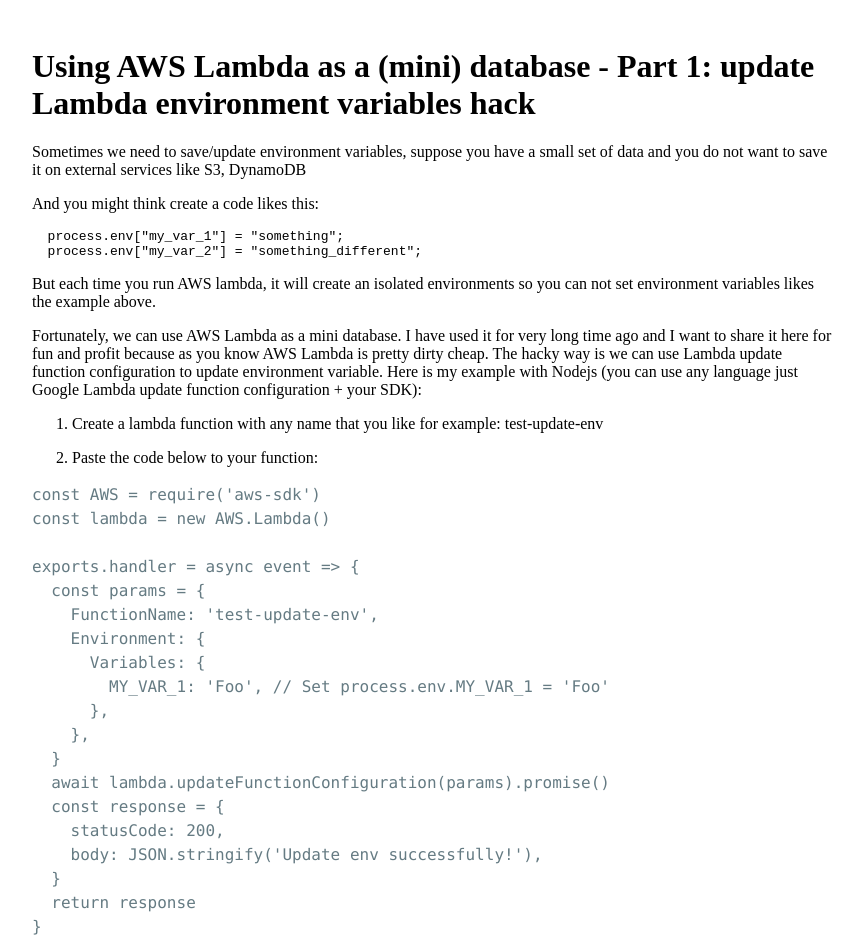
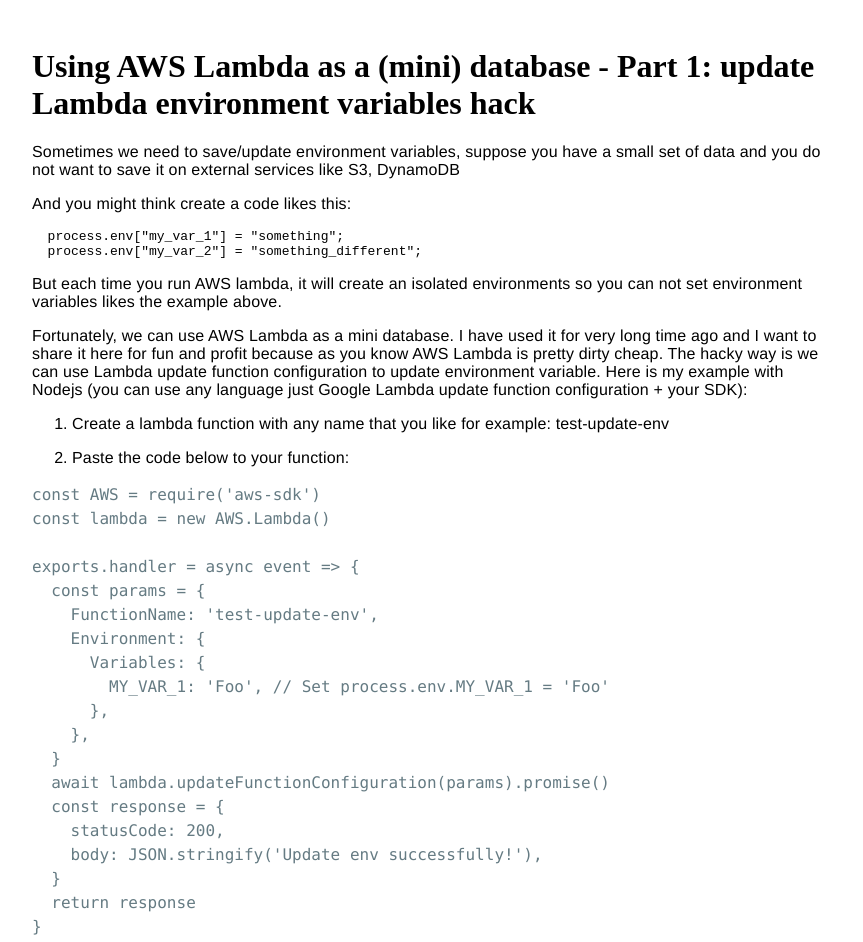
Before and after one commit to bugb/aws.devt.net, a Gatsby site: page /aws-update-lambda-environment-variables-hack in a window 1280 px wide. Shown: the top 942 px of the page, without its empty margins (208-1071 px from the left). Built offline with nearby package versions, Linux system fonts and the light colour scheme; Gatsby itself is replaced by a stand-in of ours; some packages are replaced by stand-ins of ours; code samples lack their colours.

Commit message:
style: use font Helvetica for articles

```diff
--- a/src/components/container.module.css
+++ b/src/components/container.module.css
@@ -2,3 +2,10 @@
   margin: 3rem auto;
   max-width: 800px;
 }
+.container p {
+  font-family: "Helvetica";
+  letter-spacing: .01em;
+}
+.container li {
+  font-family: "Helvetica";
+}
```
